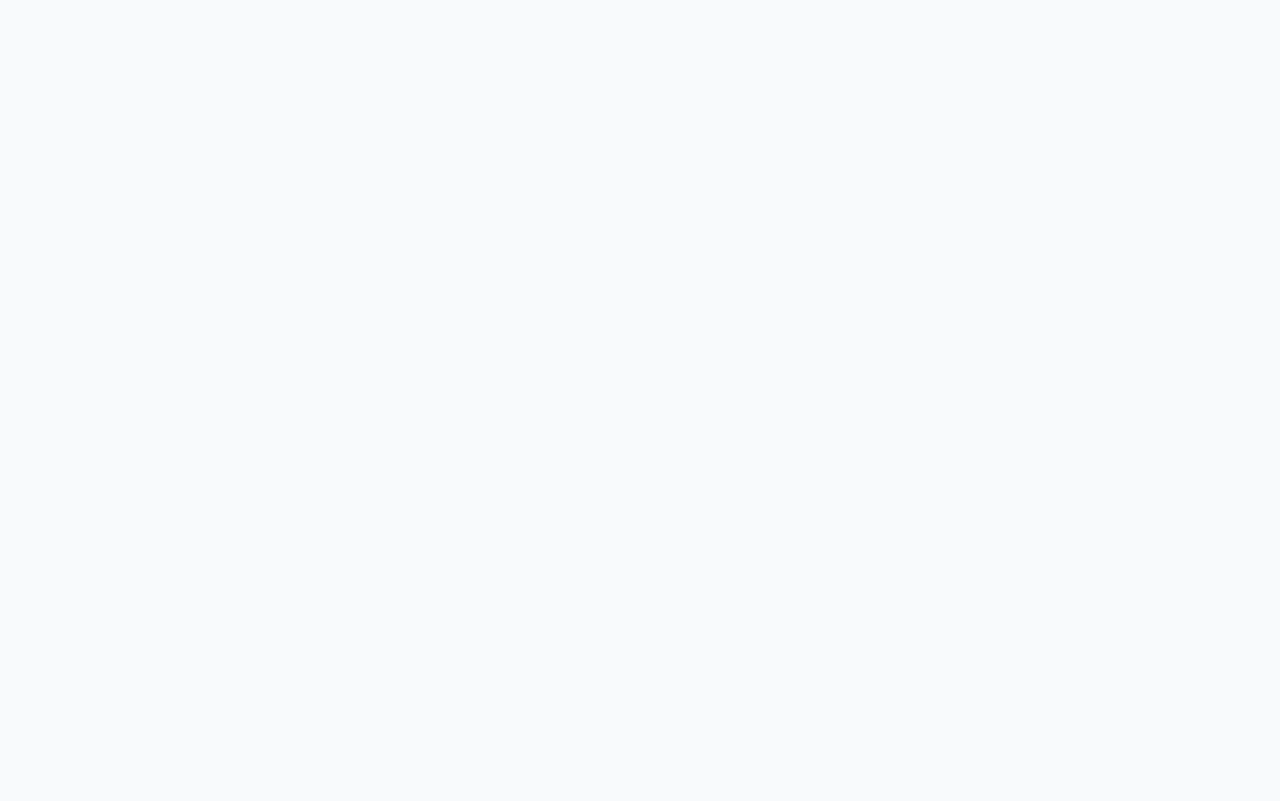
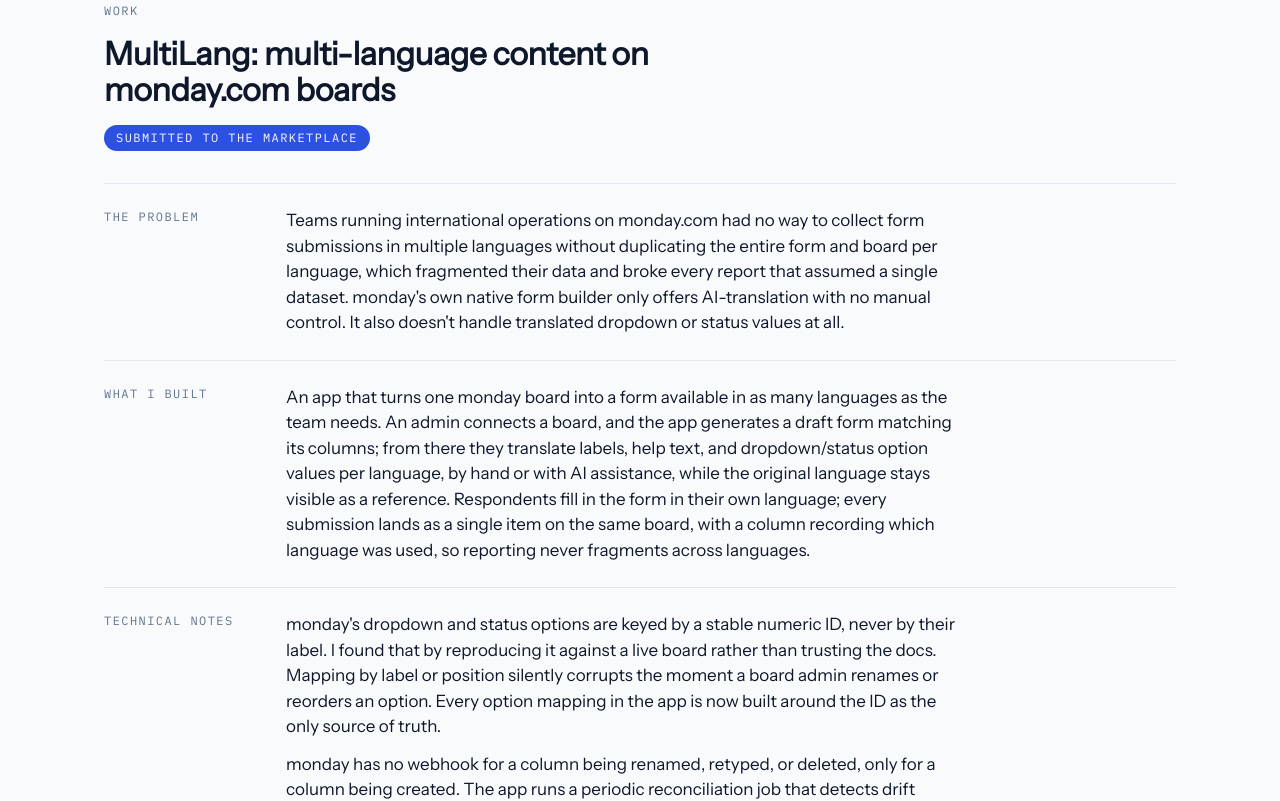
Before and after one commit to MartijnRozema/martijnrozema.com, an Angular app: page / in a window 1280 px wide. Shown: the part 1640-2441 px from the top of the page. Before the commit the page ends 1593 px from the top, so only its background shows below. Built offline with nearby package versions, Linux system fonts and the light colour scheme.

Commit message:
feat: MultiLang case study

```diff
--- /dev/null
+++ b/src/app/features/home/components/case-study/case-study.css
@@ -0,0 +1,60 @@
+.case-study {
+  display: flex;
+  flex-direction: column;
+  gap: var(--space-6);
+}
+
+.heading {
+  display: flex;
+  flex-direction: column;
+  gap: var(--space-4);
+  max-width: var(--measure);
+}
+
+.status {
+  align-self: flex-start;
+  padding: var(--space-1) var(--space-3);
+  background: var(--color-accent);
+  border-radius: 999px;
+  font-family: var(--font-mono);
+  font-size: var(--text-label);
+  letter-spacing: var(--tracking-label);
+  text-transform: uppercase;
+  color: var(--color-background);
+}
+
+.details {
+  margin: 0;
+  border-top: 1px solid var(--color-border);
+}
+
+.detail {
+  display: flex;
+  flex-direction: column;
+  gap: var(--space-3);
+  padding-block: var(--space-6);
+}
+
+.detail + .detail {
+  border-top: 1px solid var(--color-border);
+}
+
+.body {
+  display: flex;
+  flex-direction: column;
+  gap: var(--space-3);
+  max-width: var(--measure);
+  margin: 0;
+}
+
+@media (min-width: 900px) {
+  .case-study {
+    gap: var(--space-8);
+  }
+
+  .detail {
+    display: grid;
+    grid-template-columns: 150px minmax(0, 1fr);
+    gap: var(--space-8);
+  }
+}
--- /dev/null
+++ b/src/app/features/home/components/case-study/case-study.html
@@ -0,0 +1,19 @@
+<section id="work" class="section case-study" aria-labelledby="work-title">
+  <div class="heading">
+    <p class="eyebrow">Work</p>
+    <h2 id="work-title">MultiLang: multi-language content on monday.com boards</h2>
+    <p class="status">Submitted to the marketplace</p>
+  </div>
+  <dl class="details">
+    @for (section of sections; track section.label) {
+      <div class="detail">
+        <dt class="eyebrow">{{ section.label }}</dt>
+        <dd class="body">
+          @for (paragraph of section.paragraphs; track $index) {
+            <p>{{ paragraph }}</p>
+          }
+        </dd>
+      </div>
+    }
+  </dl>
+</section>
--- /dev/null
+++ b/src/app/features/home/components/case-study/case-study.ts
@@ -0,0 +1,36 @@
+import { Component } from '@angular/core';
+
+interface CaseStudySection {
+  label: string;
+  paragraphs: string[];
+}
+
+@Component({
+  selector: 'app-case-study',
+  templateUrl: './case-study.html',
+  styleUrl: './case-study.css',
+})
+export class CaseStudy {
+  protected readonly sections: CaseStudySection[] = [
+    {
+      label: 'The problem',
+      paragraphs: [
+        "Teams running international operations on monday.com had no way to collect form submissions in multiple languages without duplicating the entire form and board per language, which fragmented their data and broke every report that assumed a single dataset. monday's own native form builder only offers AI-translation with no manual control. It also doesn't handle translated dropdown or status values at all.",
+      ],
+    },
+    {
+      label: 'What I built',
+      paragraphs: [
+        'An app that turns one monday board into a form available in as many languages as the team needs. An admin connects a board, and the app generates a draft form matching its columns; from there they translate labels, help text, and dropdown/status option values per language, by hand or with AI assistance, while the original language stays visible as a reference. Respondents fill in the form in their own language; every submission lands as a single item on the same board, with a column recording which language was used, so reporting never fragments across languages.',
+      ],
+    },
+    {
+      label: 'Technical notes',
+      paragraphs: [
+        "monday's dropdown and status options are keyed by a stable numeric ID, never by their label. I found that by reproducing it against a live board rather than trusting the docs. Mapping by label or position silently corrupts the moment a board admin renames or reorders an option. Every option mapping in the app is now built around the ID as the only source of truth.",
+        "monday has no webhook for a column being renamed, retyped, or deleted, only for a column being created. The app runs a periodic reconciliation job that detects drift between what the form expects and what's actually on the board, and surfaces it to the admin instead of silently submitting against a column that no longer matches.",
+        "A submission that failed to reach the board used to disappear without a trace once its retries ran out. It's now tracked with an attempt count and the actual error message, and shown to the admin with a manual retry, so a failure is something they can see and act on, not silent data loss.",
+      ],
+    },
+  ];
+}
--- a/src/app/features/home/pages/home/home.html
+++ b/src/app/features/home/pages/home/home.html
@@ -4,4 +4,5 @@
   <app-hero />
   <app-services />
   <app-how-i-work />
+  <app-case-study />
 </main>
--- a/src/app/features/home/pages/home/home.ts
+++ b/src/app/features/home/pages/home/home.ts
@@ -1,4 +1,5 @@
 import { Component } from '@angular/core';
+import { CaseStudy } from '../../components/case-study/case-study';
 import { Hero } from '../../components/hero/hero';
 import { HowIWork } from '../../components/how-i-work/how-i-work';
 import { Services } from '../../components/services/services';
@@ -6,7 +7,7 @@ import { SiteHeader } from '../../components/site-header/site-header';
 
 @Component({
   selector: 'app-home',
-  imports: [SiteHeader, Hero, Services, HowIWork],
+  imports: [SiteHeader, Hero, Services, HowIWork, CaseStudy],
   templateUrl: './home.html',
   styleUrl: './home.css',
 })
```
